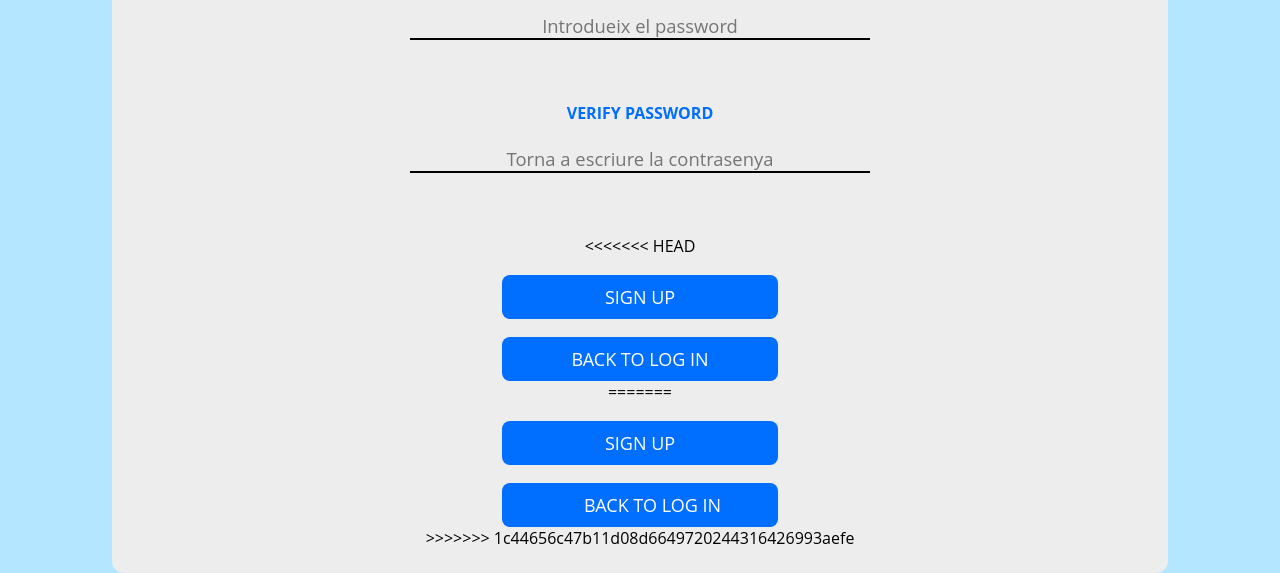
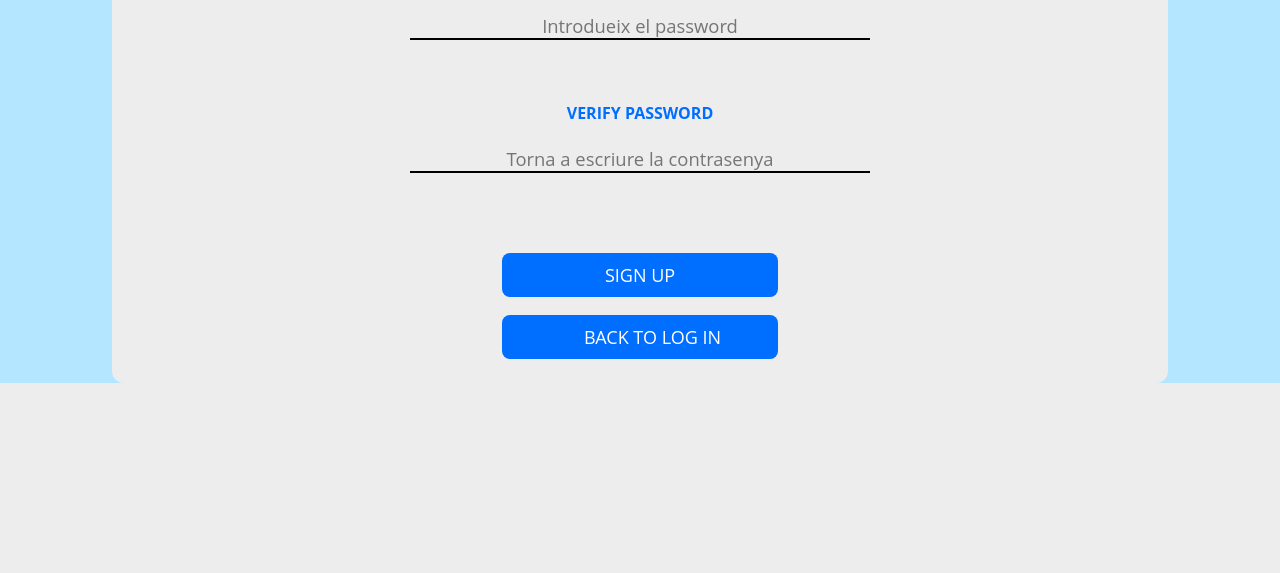
Before and after one commit to OriolCasacuberta/M7UF1PAC1, a PHP site: page /php/signup.php in a window 1280 px wide. Shown: the part 755-1328 px from the top of the page. After the commit the page ends 1138 px from the top, so only its background shows below. Run offline with PHP 8.4, Linux system fonts and the light colour scheme.

Commit message:
Update signup.php

```diff
--- a/php/signup.php
+++ b/php/signup.php
@@ -63,15 +63,9 @@
                 <br>
 
                 <!-- SUBMIT -->
-<<<<<<< HEAD
-                <button class="button" type="submit"><span>Sign Up</span></button>
-                <!-- Cambiar direccion de las flechas content 'content: '\00ab''-->
-                <button class="button" type="submit" id="back"><a href="./php/login.php"><span>Back to Log in</span></a></button>
-=======
                 <button class="button" type="submit" id="signUpButton"><span>Sign Up</span></button>
 
                 <button class="button" type="submit" id="back"><a href="../index.php"><span>Back to Log in</span></a></button>
->>>>>>> 1c44656c47b11d08d6649720244316426993aefe
             </form>
         </main>
     </body>
```
